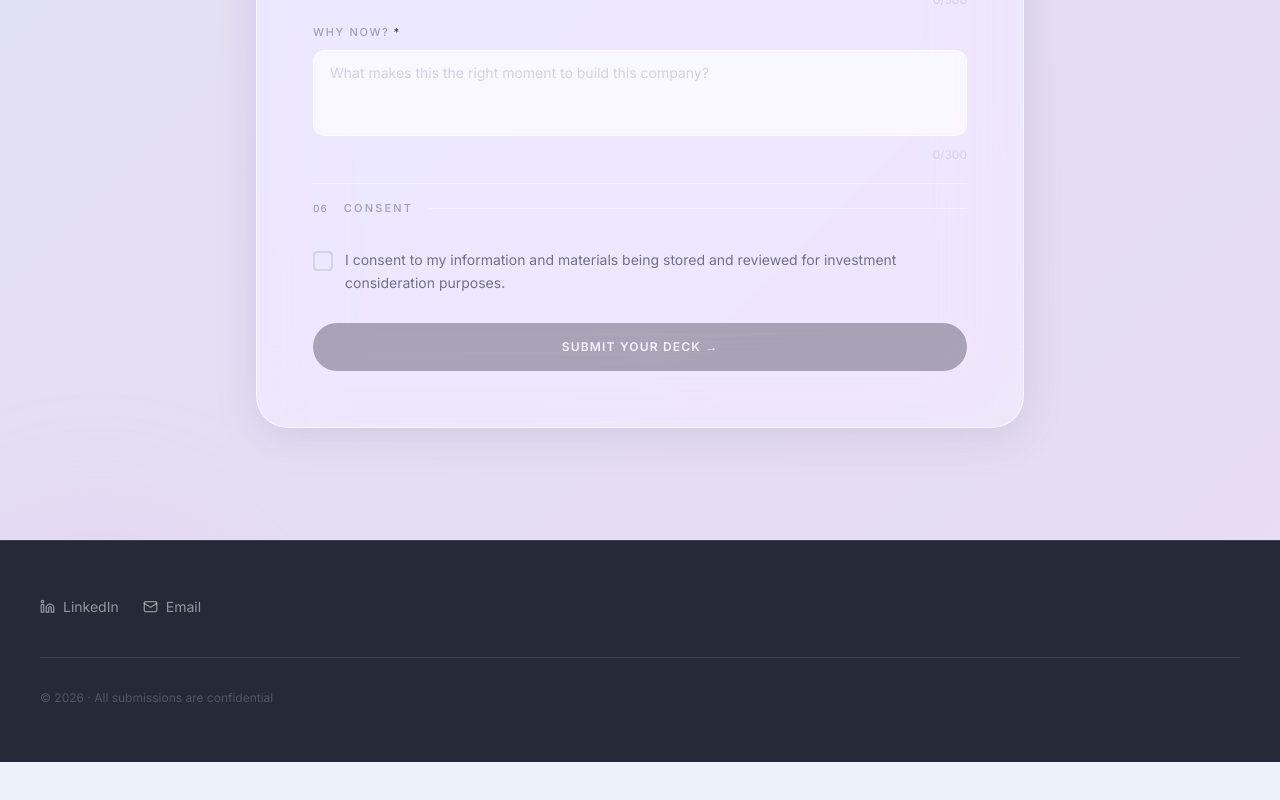
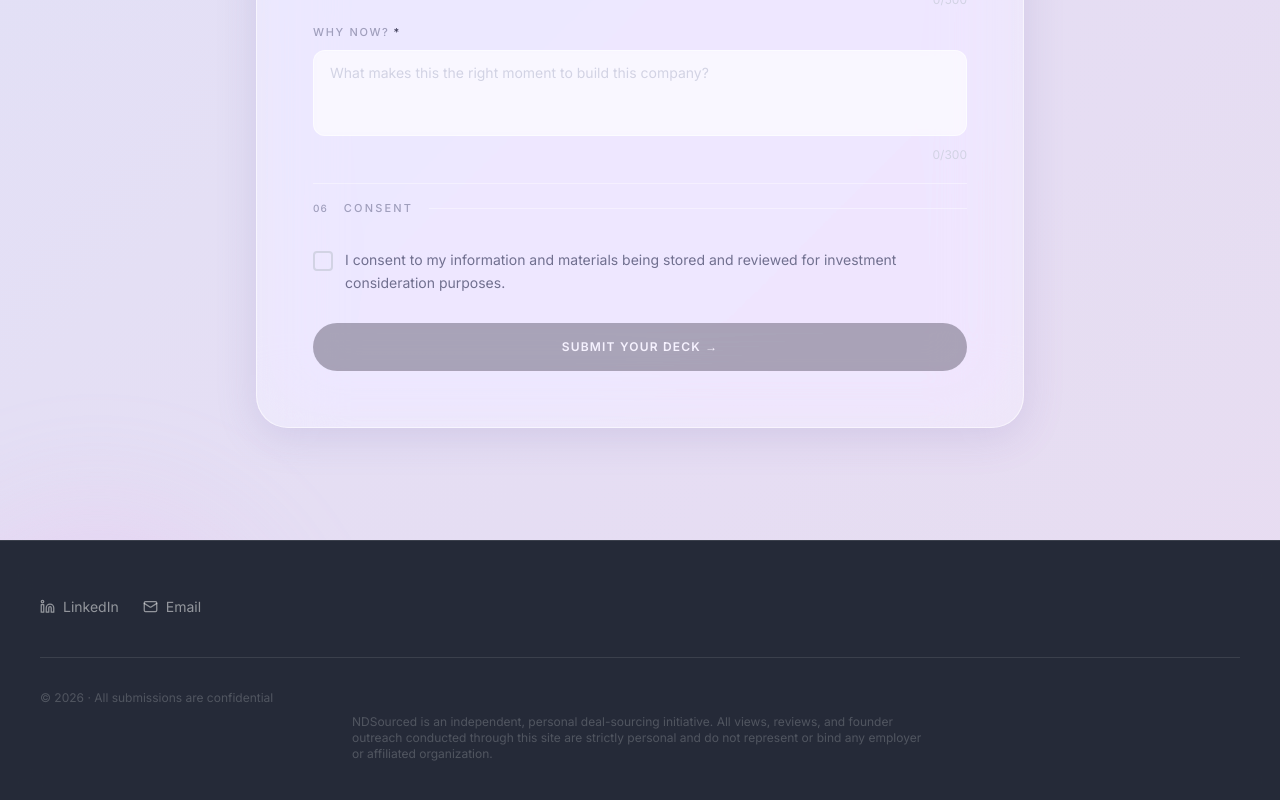
Before and after one commit to ndwumfuoh5-debug/sourcevc, a Next.js app: page / in a window 1280 px wide. Shown: the part 2790-3590 px from the top of the page. Before the commit the page ends 3552 px from the top, so only its background shows below. Built offline with nearby package versions, Linux system fonts and the light colour scheme.

Commit message:
Update LandingFooter.tsx

```diff
--- a/src/components/landing/LandingFooter.tsx
+++ b/src/components/landing/LandingFooter.tsx
@@ -40,6 +40,9 @@ export function LandingFooter() {
         <p className="text-white/20 text-xs">
           © {new Date().getFullYear()} · All submissions are confidential
         </p>
+        <p className="text-white/20 text-xs mt-2 max-w-xl mx-auto">
+  NDSourced is an independent, personal deal-sourcing initiative. All views, reviews, and founder outreach conducted through this site are strictly personal and do not represent or bind any employer or affiliated organization.
+</p>
       </div>
     </footer>
   );
```
